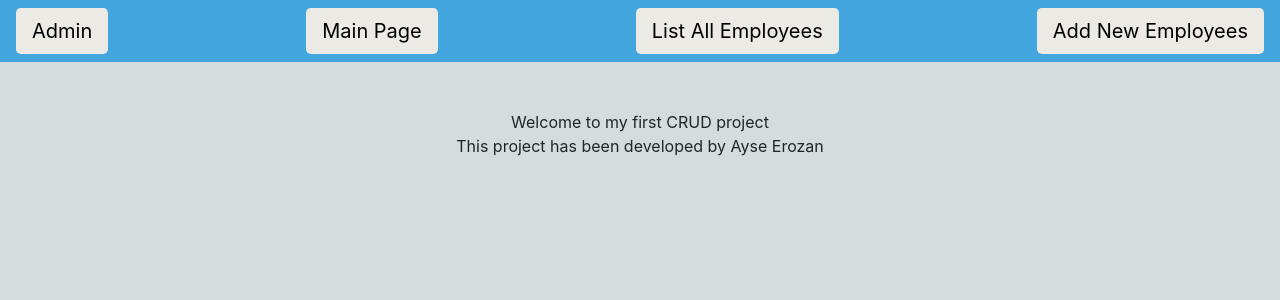
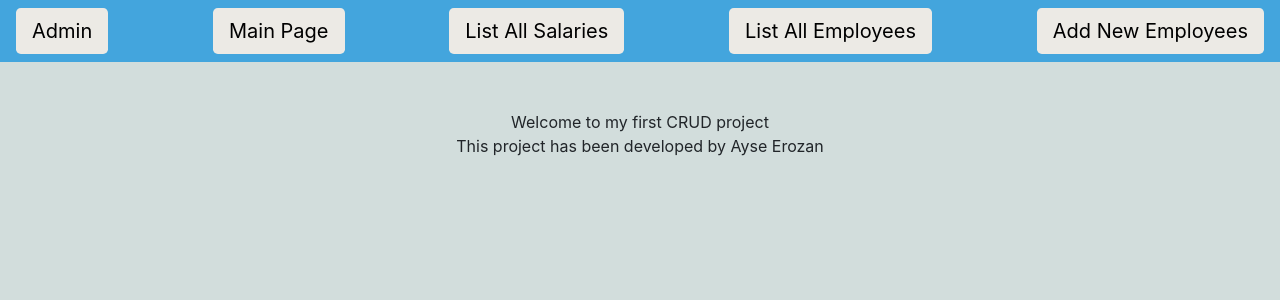
Before and after one commit to ayseSAyEr/crud_app_server, a Django app: page / in a window 1280 px wide. Shown: the top 300 px of the page. Run offline with Django 3.2, Linux system fonts and the light colour scheme; some libraries are stand-ins or nearby versions.

Commit message:
add salary link main page

```diff
--- a/crud_app/pages/templates/index.html
+++ b/crud_app/pages/templates/index.html
@@ -10,6 +10,7 @@ integrity="sha384-ggOyR0iXCbMQv3Xipma34MD+dH/1fQ784/j6cY/iJTQUOhcWr7x9JvoRxT2MZw
 <nav class="navbar navbar-light" style="background-color:#43a5dd;">
     <a href="{% url 'admin:index' %}" class = 'navbar-link btn-lg' style="background-color:#eceae5;color:#000000;">Admin</a>
     <a href="{% url 'index' %}" class = 'navbar-link btn-lg' style="background-color:#eceae5;color:#000000;">Main Page</a>
+    <a href="{% url 'calculate_salary' %}" class = 'navbar-link btn-lg' style="background-color:#eceae5;color:#000000;">List All Salaries</a>
     <a href="{% url 'employee_list' %}" class = 'navbar-link btn-lg' style="background-color:#eceae5;color:#000000;">List All Employees</a>
     <a href="{% url 'create_employee' %}" class="navbar-link btn-lg" style="background-color:#eceae5;color:#000000;">Add New Employees</a>
 </nav>
```
